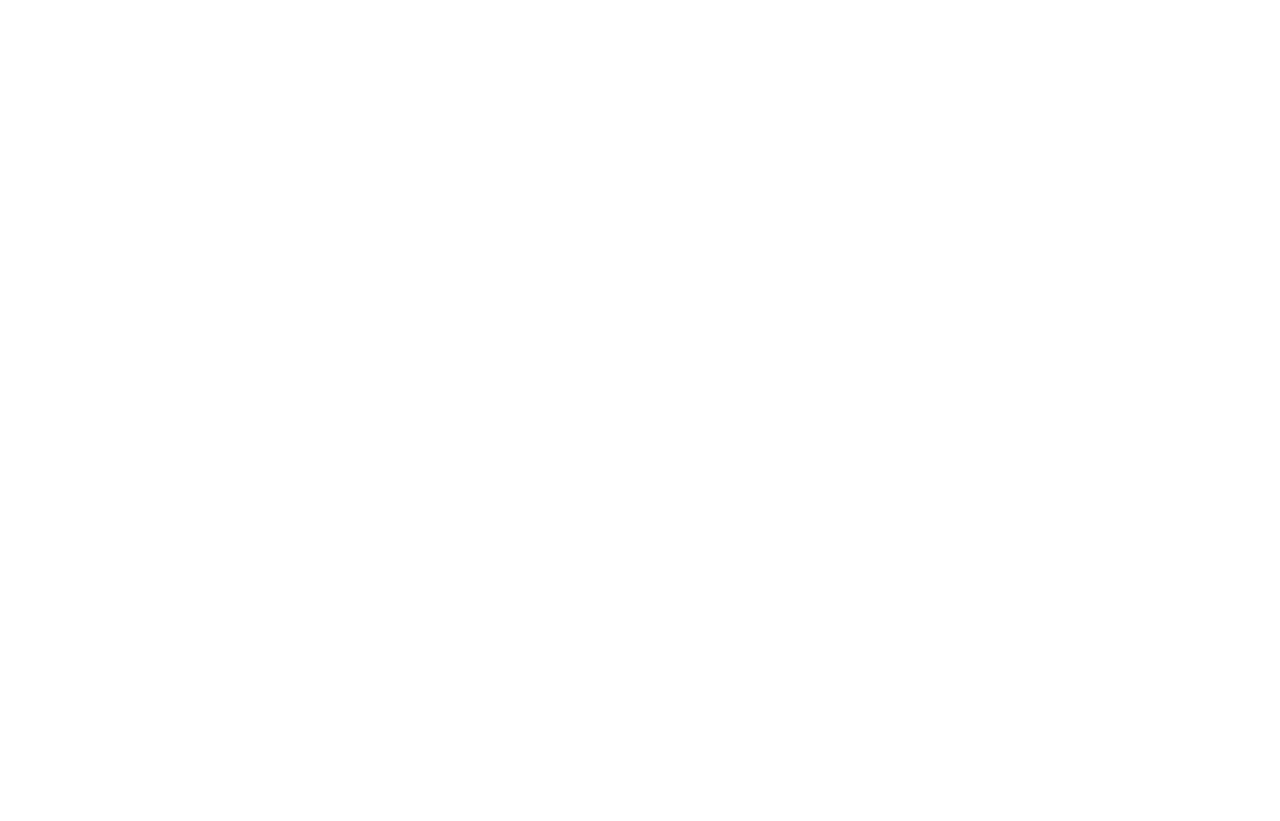
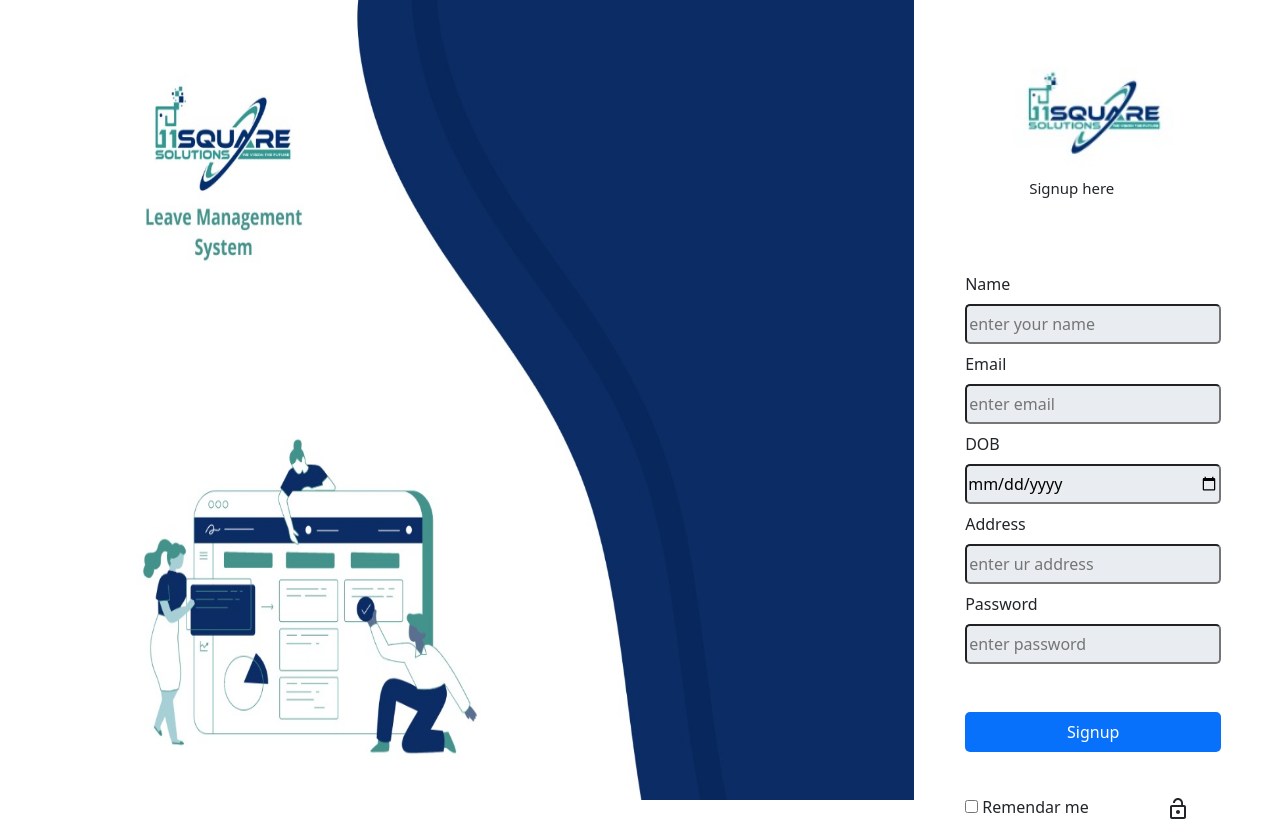
Before and after one commit to Ritishtripathi/lms-dashboard-, a React (Create React App) app in the folder lms_dash/: page /Signup in a window 1280 px wide. Before the commit this address had no page. Shown: the top 821 px of the page. Before the commit the page ends 800 px from the top, so only its background shows below. Built offline with nearby package versions, Linux system fonts and the light colour scheme.

Commit message:
complete

```diff
--- a/lms_dash/src/App.js
+++ b/lms_dash/src/App.js
@@ -11,6 +11,7 @@
 import Adduser from './Pages/Adduser';
 import Leave from './Pages/Leave';
 import TableList from './Pages/TableList';
+import Signup from './Pages/Signup';
 function App() {
   return (
     <Router>
@@ -25,6 +26,7 @@
         <Route path='/Employee' element={<Employee/>}/>
         <Route path='/Adduser' element={<Adduser/>}/>
         <Route path='/Leave' element={<Leave/>}/>
+        <Route path='/Signup' element={<Signup/>}/>
         <Route path="/TableList" element={<TableList/>}/>
        </Routes>
     </Router>
--- a/lms_dash/src/Pages/Login.jsx
+++ b/lms_dash/src/Pages/Login.jsx
@@ -54,9 +54,8 @@
                     <label><button className="buttonlogin" onClick={login}>Login </button></label><br/>
                     <label ><input className="remeder" type="checkbox"/> Remendar me
                     <LockOpenIcon  style={{marginLeft:'6vw'}}/><Link to="/Forget"  style={{textDecoration:'none'}}>Forget <p style={{marginLeft:'15vw'}}> Password?</p></Link>
-
-
                     </label>
+                    <label><b>New User ? </b><Link to="/Signup"  style={{textDecoration:'none'}}>Register here</Link></label>
                 </form><br></br><br></br>
                 <span className="copyright">Copyright @ 2023 by Ritish Tripathi.</span>
             </div>
--- /dev/null
+++ b/lms_dash/src/Pages/Signup.jsx
@@ -0,0 +1,45 @@
+import React from 'react';
+import pagepic from '../Images/page.jpg';
+import logo from '../Images/logo.jpg';
+import LockOpenIcon from '@mui/icons-material/LockOpen';
+import { Link} from "react-router-dom";
+
+function Signup(){
+
+
+
+    return(
+           <div className="container">
+            <div className='main'>
+                <img src={pagepic} className="pageimg"/>
+            </div>
+            <div className='second'>
+                <img src={logo} className="logoimg"/><br/>
+                <span className="heding">Signup here</span>
+                <form className="loginform">
+                <label>Name</label>
+                    <label><input type="text" placeholder='enter your name' className="inputlogin" /></label>
+                    <label>Email</label>
+                    <label><input type="email" placeholder='enter email' className="inputlogin" /></label>
+                    <label>DOB</label>
+                    <label><input type="date"className="inputlogin" /></label>
+                    <label>Address</label>
+                    <label><input type="text" placeholder='enter ur address' className="inputlogin" /></label>
+
+                    <label>Password</label>
+                    <label><input type="password" placeholder='enter password' className="inputlogin" />
+                    </label><br/>
+
+                    <label><button className="buttonlogin">Signup</button></label><br/>
+                    <label ><input className="remeder" type="checkbox"/> Remendar me
+                    <LockOpenIcon  style={{marginLeft:'6vw'}}/><Link to="/Forget"  style={{textDecoration:'none'}}>Forget <p style={{marginLeft:'15vw'}}> Password?</p></Link>
+
+
+                    </label>
+                </form><br></br><br></br>
+                <span className="copyright">Copyright @ 2023 by Ritish Tripathi.</span>
+            </div>
+           </div>
+    );
+}
+export default Signup;
```
